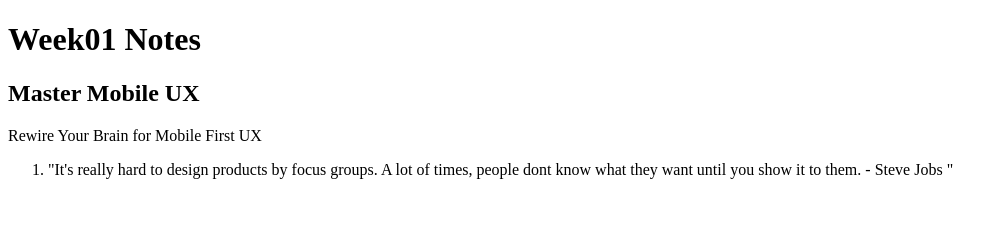
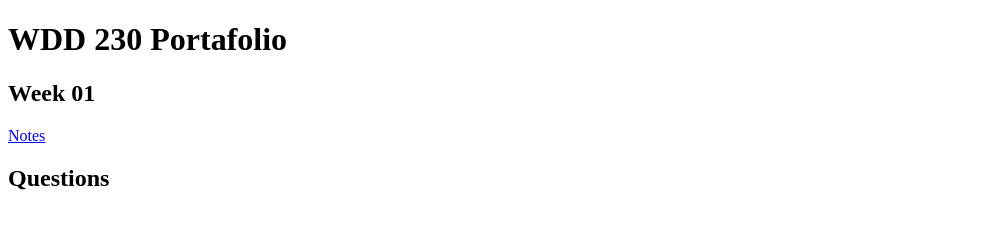
Before and after one commit to nizaguir/wdd330, a plain HTML site: page week1/index.html in a window 1280 px wide. Shown: the whole page, without its empty margins (0-1008 px from the left). Drawn offline with Linux system fonts and the light colour scheme.

Commit message:
updated folders files

```diff
--- a/week1/index.html
+++ b/week1/index.html
@@ -7,10 +7,12 @@
   <title>Week01 Notes</title>
 </head>
 <body>
-  <h1>Week01 Notes</h1>
-  <h2>Master Mobile UX</h2>
-  <p>Rewire Your Brain for Mobile First UX</p>
-  <ol><li>"It's really hard to design products by focus groups. A lot of times, people dont know what they want until you show it to them. - Steve Jobs "</li></ol>
+  <h1> WDD 230 Portafolio</h1>
+  <h2>Week 01</h2>
+  <a href="./w01Notes/index.html">Notes</a>
+
+  <h2>Questions</h2>
+
 
 </body>
 </html>
```
Also changed, not shown: index.html (+2 -8 lines), week1/notes/index.html (added, +21 -0 lines), week2/index.html (deleted, +0 -13 lines).
